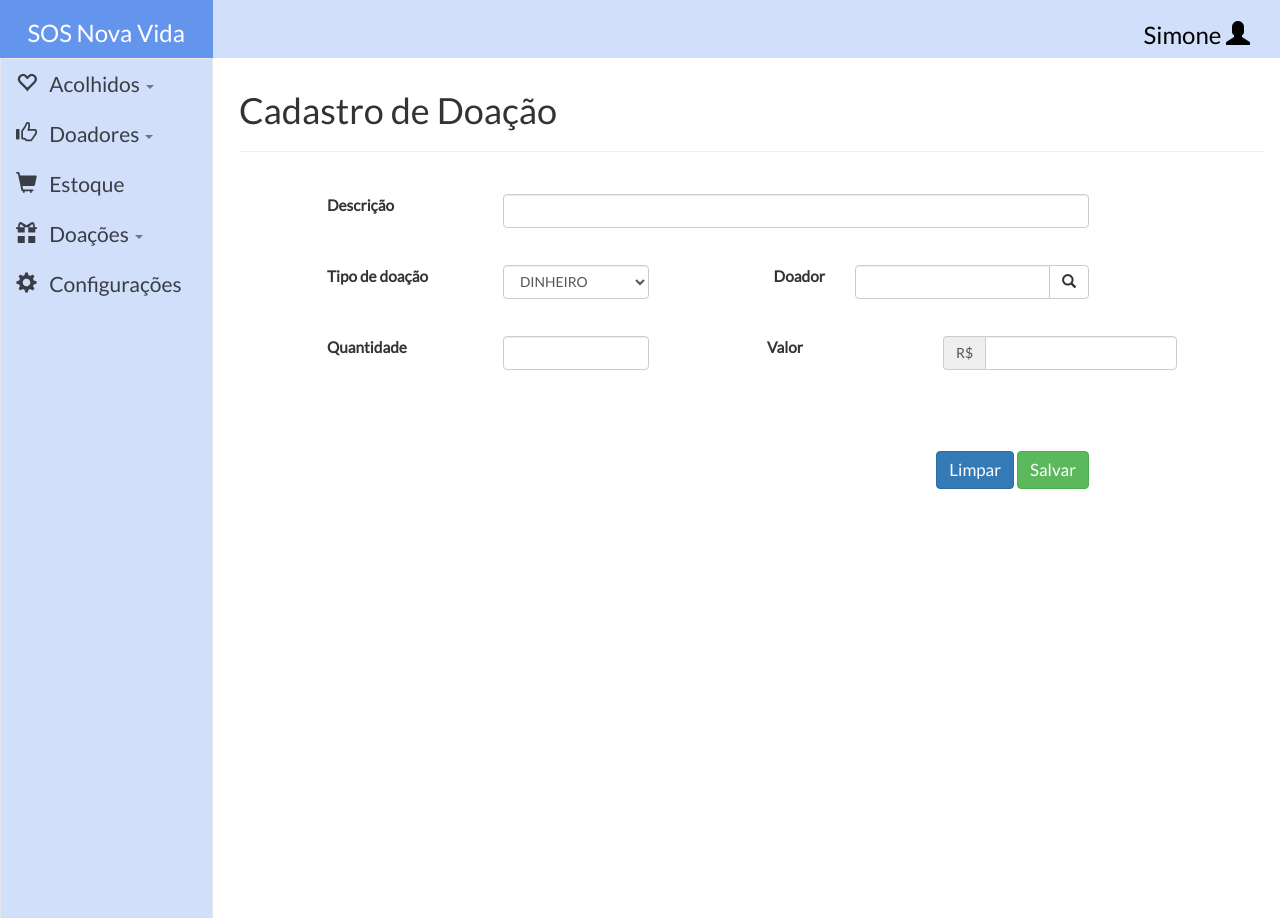
After one commit to camila-cruz/sos-nova-vida, a Django app: page /formDoacao in a window 1280 px wide. The commit adds this page. Run offline with Django 3.2, Linux system fonts and the light colour scheme; some libraries are stand-ins or nearby versions; some web fonts are replaced.

Commit message:
Adiciona cadastro e consulta de doações

```diff
--- a/sistema/forms.py
+++ b/sistema/forms.py
@@ -16,16 +16,17 @@ class MovimentacaoForm(forms.ModelForm):
         model = Movimentacao
         #fields = ['valor', 'tipo', 'descricao', 'data', 'qtd']
         fields = ['valor', 'tipo', 'descricao', 'data', 'qtd']
-#class DoacaoForm(forms.ModelForm):
-#    class Meta:
-#        model = Doacao
-#        fields = ['qtd']    # Falta o tipo da doacao
 
 class ProdutoForm(forms.ModelForm):
     class Meta:
         model = Produto
         fields = ['descricao', 'qtd', 'unidade', 'data_validade', 'preco_entrada']
 
+class DoacaoForm(forms.ModelForm):
+    class Meta:
+        model = Doacao
+        fields = ['descricao', 'tipo_doacao', 'qtd', 'valor']
+
 class ConfiguracaoForm(forms.ModelForm):
     class Meta:
         model = Configuracao
--- a/sistema/models.py
+++ b/sistema/models.py
@@ -43,17 +43,20 @@ class Movimentacao(models.Model):
     data = models.DateField(default=date.today)
     qtd = models.IntegerField()
 
-#class Doacao(Movimentacao):
-    #qtd = models.IntegerField()
-    # Doador
-    #tipo_doacao = models.CharField(max_length=10)   # Bens, Dinheiro e Tempo
-
 class Produto(models.Model):
     descricao = models.CharField(max_length=150)
     qtd = models.IntegerField()
     unidade = models.CharField(max_length=20)
     data_validade = models.DateField(default=date.today)
     preco_entrada = models.DecimalField(max_digits=7, decimal_places=2)
+
+class Doacao(models.Model):
+    descricao = models.CharField(max_length=150)
+    tipo_doacao = models.CharField(max_length=10)   # Bens, Dinheiro e Tempo
+    #doador
+    qtd = models.IntegerField()
+    valor = models.DecimalField(max_digits=7, decimal_places=2)
+    # Doador
 
 class Caixa(models.Model):
     vlr_disponivel = models.DecimalField(max_digits=7, decimal_places=2)
--- /dev/null
+++ b/sistema/templates/formDoacao.html
@@ -0,0 +1,62 @@
+{% extends 'menu.html'%}
+{% load staticfiles %}
+
+{% block content %}
+    <h1>Cadastro de Doação</h1>
+    <hr>
+    <br>
+    <form class="form-horizontal">
+        <div class="form-group">
+            <label class="col-md-2 col-md-offset-1">Descrição</label>
+            <div class="col-md-7">
+                <input type="text" class="form-control" ng-model='doacao.descricao'><br>
+            </div>
+        </div>
+
+        <div class="form-group">
+            <label class="col-md-2 col-md-offset-1">Tipo de doação</label>
+            <div class="col-md-2">
+                <select class="form-control" ng-model='doacao.tipo'>
+                    <option value='Dinheiro'>DINHEIRO</option>
+                    <option value='Alimento'>ALIMENTO</option>
+                    <option value='Roupa'>ROUPA</option>
+                </select>
+            </div>
+
+            <label class="col-md-2 text-right">Doador</label>
+            <div class="col-md-3">
+                <div class="input-group">
+                    <input type="text" class="form-control" ng-keyup='filtra( doacao.nomeDoador )' autocomplete="off" ng-model='doacao.nomeDoador' ng-init='doacao.nomeDoador=""'>
+                    <div class="input-group-btn">
+                        <button class="btn btn-default btn-input-group" type="button">
+                            <span class="glyphicon glyphicon-search"></span>
+                        </button>
+                    </div>
+                </div>
+            </div>
+        </div>
+        <br>
+        <!-- Só um dos dois vai aparecer -->
+        <div class="form-group">
+            <label class="col-md-2 col-md-offset-1" ng-if='doacao.tipo != "Dinheiro"' >Quantidade</label>
+            <div class="col-md-2" ng-if='doacao.tipo != "Dinheiro"'>
+                <input type="number" class="form-control" ng-model='doacao.qtd'><br>
+            </div>
+
+            <label class="col-md-2 col-md-offset-1" ng-if="doacao.tipo == 'Dinheiro'">Valor</label>
+            <div class="col-md-3" ng-show="doacao.tipo == 'Dinheiro'">
+                <div class="input-group">
+                    <span class="input-group-addon">R$</span>
+                    <input type="number" step='any' ng-model='doacao.valor' class="form-control">
+                </div>
+            </div>
+        </div>
+        <br><br>
+        <div class="row">
+            <div class="col-md-10 text-right">
+                <button class="btn btn-primary" ng-click='limpar()'>Limpar</button>
+                <button class="btn btn-success" ng-click='cadastrarDoacao(doacao)'>Salvar</button>
+            </div>
+        </div>
+    </form>
+{% endblock %}
--- a/sistema/templates/menu.html
+++ b/sistema/templates/menu.html
@@ -76,8 +76,8 @@
                                 <a class='dropdown-toggle' data-toggle='dropdown' role="button" aria-haspopup="true" aria-expanded="false">
                                     <span class="glyphicon glyphicon-gift"></span>&nbsp;&nbsp;&nbsp;Doações <span class='caret'></span></a>
                                 <ul class='dropdown-menu'>
-                                    <li><a href='#!/cadastro/doacao'>Cadastrar</a></li>
-                                    <li><a href='#!/consulta/doacao'>Consultar</a></li>
+                                    <li><a href="formDoacao.html">Cadastrar</a></li>
+                                    <li><a href="consultaDoacao.html">Consultar</a></li>
                                 </ul>
                             </li>
                             <li><a href="formConfig.html"><span class="glyphicon glyphicon-cog"></span>&nbsp;&nbsp;&nbsp;Configurações</a></li>
--- a/sistema/urls.py
+++ b/sistema/urls.py
@@ -23,7 +23,9 @@ urlpatterns = [
     url('consultaDoador', views.cons_doador),
 
     # Doações
-    url('formDoacoes', views.cons_doacoes),
+    url('formDoacao', views.form_doacao),
+    url('^post_doacao/$', views.post_doacao),
+    url('consultaDoacao', views.cons_doacao),
 
     # Estoque
     url('formProduto', views.form_produto),
--- a/sistema/views.py
+++ b/sistema/views.py
@@ -64,9 +64,19 @@ def cons_doador(request):
     return render(request, 'consultaDoador.html', {'doadores': doadores})
 
 # Doacoes
-def cons_doacoes(request):
-    doacoes = Movimentacao.objects.filter(tipo="DOACAO")
-    return render(request, 'formContabilidade.html', {'doacoes': doacoes})
+def form_doacao(request):
+    form = DoacaoForm()
+    return render(request, 'formDoacao.html', {'form': form})
+
+def post_doacao(request):
+    form = DoacaoForm(request.POST)
+    if form.is_valid():
+        form.save(commit = True)
+    return HttpResponseRedirect('/')
+
+def cons_doacao(request):
+    doacoes = Movimentacao.objects.filter(tipo="DOACAO")        # Verificar se essa é a forma certa de fazer isso
+    return render(request, 'consultaDoacao.html', {'doacoes': doacoes})
 
 # Estoque
 def form_produto(request):
```
Also changed, not shown: sistema/templates/consultaDoacao.html (added, +40 -0 lines).
